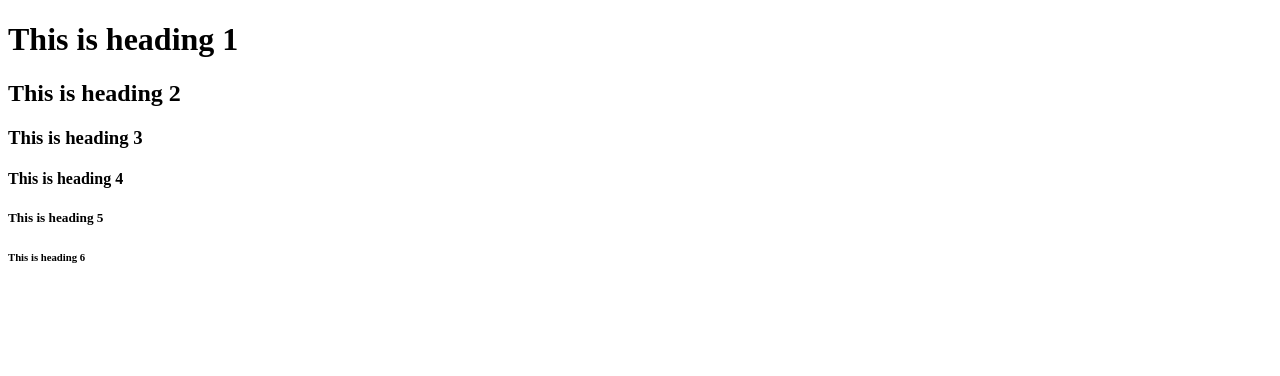
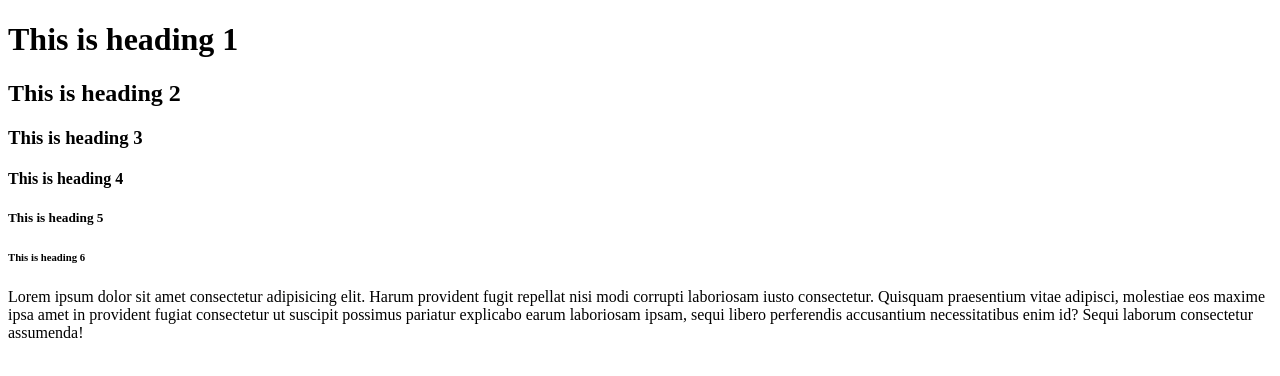
Before and after one commit to otienosteve/git-intro, a plain HTML site: page index.html in a window 1280 px wide. Drawn offline with Linux system fonts and the light colour scheme.

Commit message:
add paragraph

```diff
--- a/index.html
+++ b/index.html
@@ -14,5 +14,7 @@
     <h5>This is heading 5</h5>
     <h6>This is heading 6</h6>
 
+<p>Lorem ipsum dolor sit amet consectetur adipisicing elit. Harum provident fugit repellat nisi modi corrupti laboriosam iusto consectetur. Quisquam praesentium vitae adipisci, molestiae eos maxime ipsa amet in provident fugiat consectetur ut suscipit possimus pariatur explicabo earum laboriosam ipsam, sequi libero perferendis accusantium necessitatibus enim id? Sequi laborum consectetur assumenda!</p>
+
 </body>
 </html>
```
